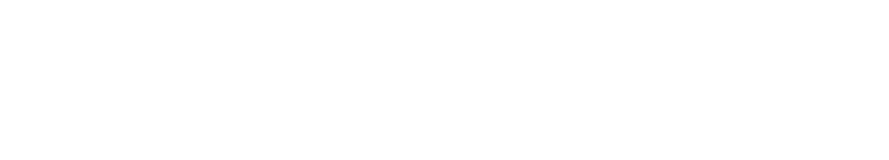
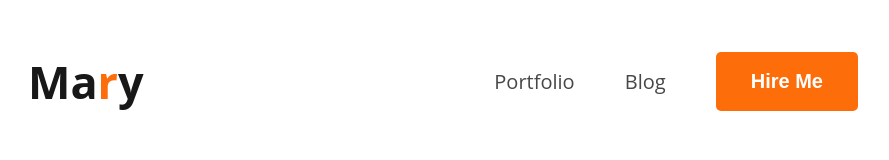
Before and after one commit to Muhammad-Abu-Yusuf-Nayeem/Module-6, a plain HTML site: page index.html in a window 1280 px wide. Shown: the whole page, without its empty margins (172-1061 px from the left). Drawn offline with Linux system fonts and the light colour scheme.

Commit message:
6-3 Navbar Alinment And Use Of Flex

```diff
--- a/css/practice.css
+++ b/css/practice.css
@@ -0,0 +1,57 @@
+.open-sans {
+  font-family: "Open Sans", sans-serif;
+  font-optical-sizing: auto;
+  font-weight: <weight>;
+  font-style: normal;
+  font-variation-settings: "wdth" 100;
+}
+
+* {
+  margin: 0;
+  padding: 0;
+}
+.nav > .name {
+  font-size: 45px;
+  font-weight: bolder;
+}
+.nav > .name > .name-color {
+  color: #fd6e0a;
+}
+.dark-1 {
+  color: #181818;
+}
+.dark-2 {
+  color: #474747;
+}
+.dark-3 {
+  color: #757575;
+}
+
+.nav {
+  display: flex;
+  justify-content: space-between;
+  align-items: center;
+  margin: 51px 200px;
+}
+.nav > ul {
+  display: flex;
+  align-items: center;
+}
+ul li {
+  list-style: none;
+  font-size: 20px;
+  font-weight: 400;
+  margin-right: 50px;
+}
+ul li a {
+  text-decoration: none;
+}
+.nav button {
+  color: white;
+  background-color: #fd6e0a;
+  font-size: 20px;
+  font-weight: bold;
+  border: none;
+  padding: 18px 35px;
+  border-radius: 5px;
+}
--- a/index.html
+++ b/index.html
@@ -4,7 +4,21 @@
     <meta charset="UTF-8" />
     <meta name="viewport" content="width=device-width, initial-scale=1.0" />
     <title>6-Mr Mary</title>
+
     <link rel="stylesheet" href="css/practice.css" />
   </head>
-  <body></body>
+  <body class="open-sans">
+    <div class="banner">
+      <header class="nav">
+        <h3 class="name dark-1">Ma<span class="name-color">r</span>y</h3>
+        <ul>
+          <li><a class="dark-2" href="">Portfolio</a></li>
+          <li><a class="dark-2" href="">Blog</a></li>
+          <li>
+            <a href=""><button type="button">Hire Me</button></a>
+          </li>
+        </ul>
+      </header>
+    </div>
+  </body>
 </html>
```
